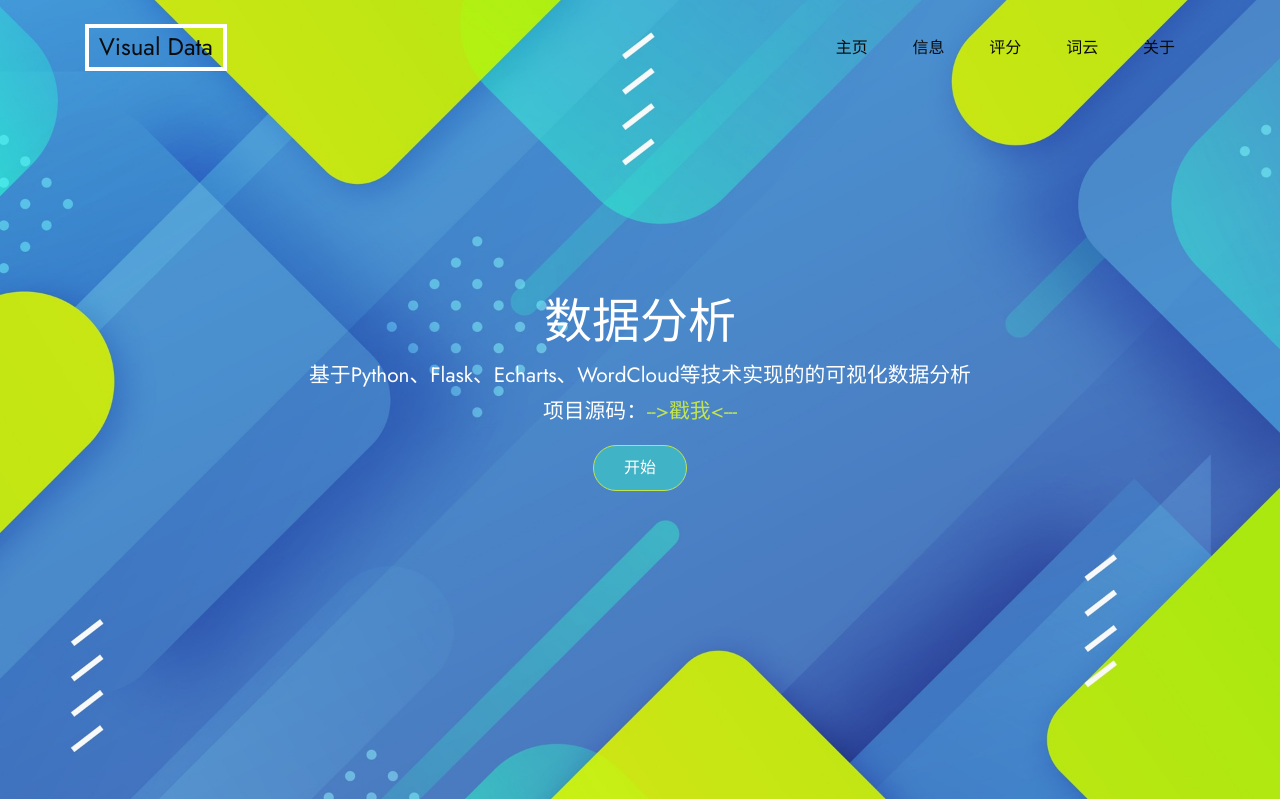
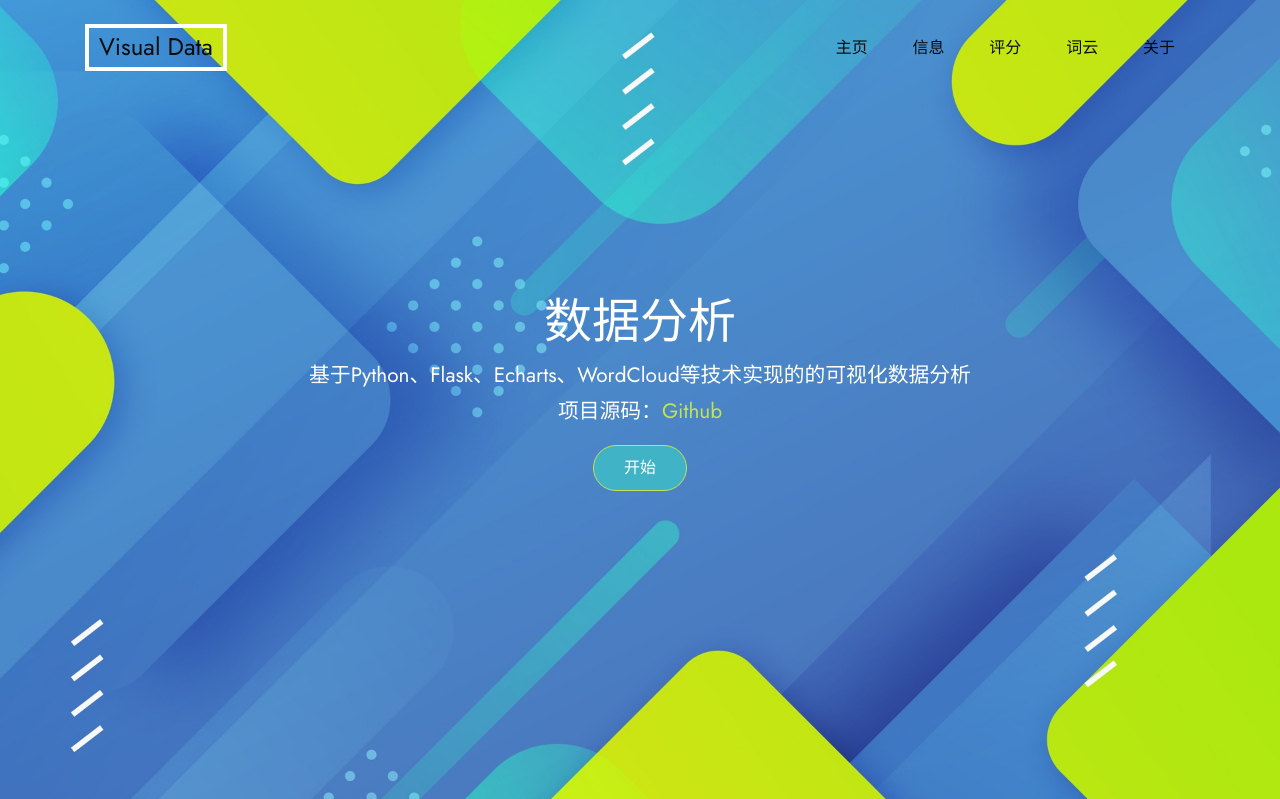
Before and after one commit to yzyyz1387/flask-visualData-practice, a Flask app: page / in a window 1280 px wide. Shown: the top 799 px of the page. Run offline with Flask 2, Linux system fonts and the light colour scheme; some libraries are stand-ins or nearby versions; some web fonts are replaced.

Commit message:
Update index.html

```diff
--- a/templates/index.html
+++ b/templates/index.html
@@ -6,23 +6,23 @@
     <meta name="viewport" content="width=device-width, initial-scale=1, shrink-to-fit=no">
 
     <link href="https://fonts.googleapis.com/css2?family=Jost:wght@400;700;900&display=swap" rel="stylesheet">
-    <link rel="stylesheet" href="static/asstes/fonts/icomoon/style.css">
+    <link rel="stylesheet" href="./static/asstes/fonts/icomoon/style.css">
 
-    <link rel="stylesheet" href="static/asstes/css/bootstrap/bootstrap.css">
-    <link rel="stylesheet" href="static/asstes/css/jquery-ui.css">
-    <link rel="stylesheet" href="static/asstes/css/owl.carousel.min.css">
-    <link rel="stylesheet" href="static/asstes/css/owl.theme.default.min.css">
-    <link rel="stylesheet" href="static/asstes/css/owl.theme.default.min.css">
+    <link rel="stylesheet" href="./static/asstes/css/bootstrap/bootstrap.css">
+    <link rel="stylesheet" href="./static/asstes/css/jquery-ui.css">
+    <link rel="stylesheet" href="./static/asstes/css/owl.carousel.min.css">
+    <link rel="stylesheet" href="./static/asstes/css/owl.theme.default.min.css">
+    <link rel="stylesheet" href="./static/asstes/css/owl.theme.default.min.css">
 
-    <link rel="stylesheet" href="static/asstes/css/jquery.fancybox.min.css">
+    <link rel="stylesheet" href="./static/asstes/css/jquery.fancybox.min.css">
 
-    <link rel="stylesheet" href="static/asstes/css/bootstrap-datepicker.css">
+    <link rel="stylesheet" href="./static/asstes/css/bootstrap-datepicker.css">
 
-    <link rel="stylesheet" href="static/asstes/fonts/flaticon/font/flaticon.css">
+    <link rel="stylesheet" href="./static/asstes/fonts/flaticon/font/flaticon.css">
 
-    <link rel="stylesheet" href="static/asstes/css/aos.css">
+    <link rel="stylesheet" href="./static/asstes/css/aos.css">
 
-    <link rel="stylesheet" href="static/asstes/css/style.css">
+    <link rel="stylesheet" href="./static/asstes/css/style.css">
 
 </head>
 <body data-spy="scroll" data-target=".site-navbar-target" data-offset="300">
@@ -81,7 +81,7 @@
 
 
     <div class="site-blocks-cover overlay bg-light"
-         style="background-image: url('static/asstes/images/hero_bg_1.jpg'); " id="home-section">
+         style="background-image: url('./static/asstes/images/hero_bg_1.jpg'); " id="home-section">
 
         <div class="container">
             <div class="row justify-content-center">
@@ -91,8 +91,7 @@
                         <div class="col-lg-8" >
                             <h1 class="text-white" data-aos="fade-up" data-aos-delay="">数据分析</h1>
                             <p class="lead text-white" data-aos="fade-up" data-aos-delay="100">
-                                基于Python、Flask、Echarts、WordCloud等技术实现的的可视化数据分析<br>项目源码：<a href="https://github.com/yzyyz1387/flask-visualData-practice" target="_blank">-->戳我<---</a></p>
-
+                                基于Python、Flask、Echarts、WordCloud等技术实现的的可视化数据分析<br>项目源码：<a href="https://github.com/yzyyz1387/flask-visualData-practice" target="_blank">Github</a></p>
                             <p data-aos="fade-up" data-aos-delay="200"><a href="/infor" class="btn smoothscroll btn-primary">开始</a>
                             </p>
 
```
Also changed, not shown: other parts of templates/index.html (+12 -12 lines).
